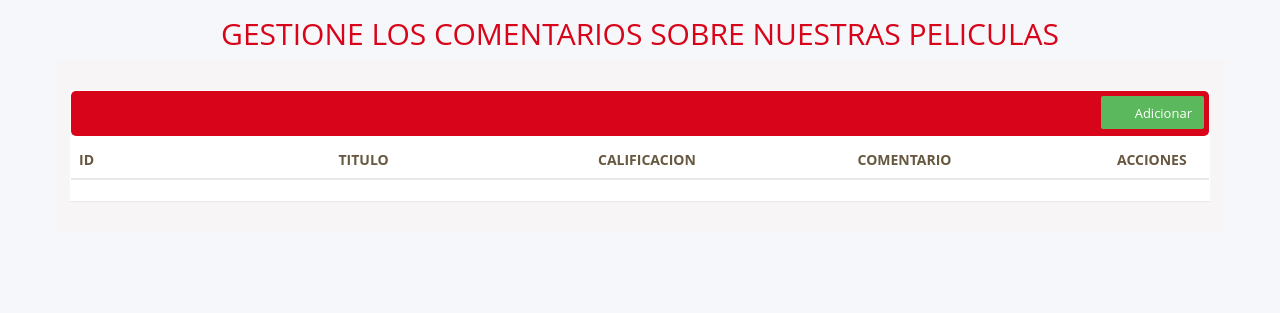
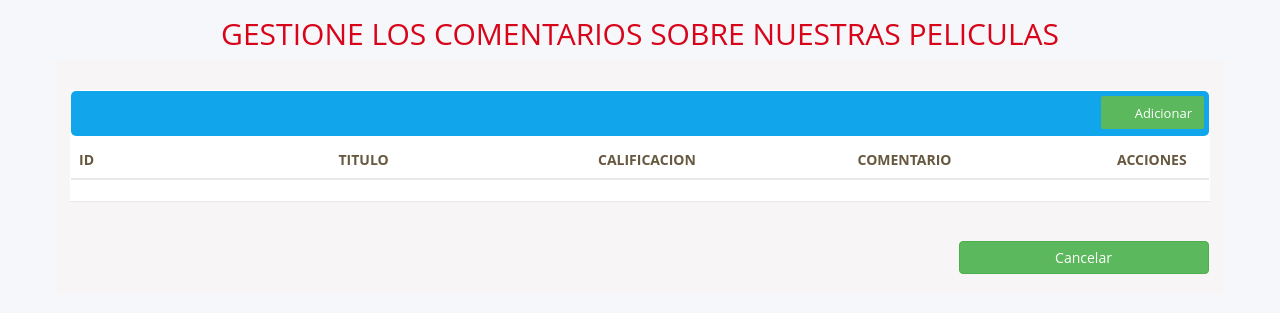
Before and after one commit to hcadenac/misionTIC, a Flask app: page /editComentario/ in a window 1280 px wide. Shown: the part 111-424 px from the top of the page. Run offline with Flask 2, Linux system fonts and the light colour scheme; lists and menus that the app fills with data are empty; some libraries are stand-ins or nearby versions.

Commit message:
proyecto entrega sprint4 version 3

```diff
--- a/forms.py
+++ b/forms.py
@@ -31,7 +31,7 @@ class addForm(FlaskForm):
     resena = TextAreaField('Reseña',validators=[DataRequired(message='Debe ingresar la reseña')])
 
     opcion = SelectField('Seleccione la Opcion', choices=[])
-    calificacion = IntegerField('Calificacion', validators=[DataRequired()])
+    calificacion = IntegerField('Calificacion', validators=[DataRequired(message='Debe ingresar la calificacion')])
     comentario = TextAreaField('Comentario',validators=[DataRequired(message='Debe ingresar Comentario')])
 
     dia = StringField('Dia',validators=[DataRequired(message='Debe ingresar el dia')])
--- a/templates/formAddCom.html
+++ b/templates/formAddCom.html
@@ -21,7 +21,7 @@
    <br>
     <div class="row" style="display: flex; justify-content: center;">
       <div class="col-sm-6" >
-        <a href="/addComen/" class=" btn btn-danger" style="display: block;">Cancelar</a>
+        <a href="{{ url_for('gestionComentario')}}" class=" btn btn-danger" style="display: block;">Cancelar</a>
       </div>
       <div class="col-sm-6" >
         {{ form.submit(class='form-control btn btn-danger') }}
--- a/templates/formAdminUser.html
+++ b/templates/formAdminUser.html
@@ -16,7 +16,7 @@
       }
 
       .table-title {
-        background: #d80419;
+        background: #11a6eb;
         color: white;
         padding-bottom: 20px;
         padding-top: 5px;
@@ -178,8 +178,8 @@
 						</div>
 					</div>
 					<div class="modal-footer">
-						<input type="button" class="btn btn-default" data-dismiss="modal" value="Cancelar">
-						<input type="submit" class="btn btn-info" value="Guardar">
+						<input type="button" class="btn btn-warning" data-dismiss="modal" value="Cancelar">
+						<input type="submit" class="btn btn-success" value="Guardar">
 					</div>
 				</form>
 			</div>
@@ -190,6 +190,12 @@
 
       </table>
   </div>
+  </div>
+  <div class="row" style="display: flex; justify-content: center;">
+    <div class="col-sm-10">
+      <a href="{{ url_for('logout')}}" class="btn btn-success" style="margin-left: 791px; padding-bottom: 5px; margin-top: 10px; margin-bottom: 20px; width: 250px;" data-toggle="modal">Cancelar</a>
+      <!-- <button type="button" onclick="'/editComentario/'" style="margin-left: 853px; padding-bottom: 5px; margin-bottom: 20px;" class="btn btn-info add-new"><i class="fa fa-plus"></i> Gestionar Comentarios</button> -->
+    </div>
 </div>
 
 </body>
--- a/templates/formUsuario.html
+++ b/templates/formUsuario.html
@@ -210,11 +210,12 @@ table.table .avatar {
 
           </div>
         </div>
-
+        <div class="row" style="display: flex; justify-content: center;">
           <div class="col-sm-10">
             <a href="/gestionComentario/" class="btn btn-success" style="margin-left: 853px; padding-bottom: 5px; margin-bottom: 20px;" data-toggle="modal">Gestionar Comentarios</a>
             <!-- <button type="button" onclick="'/editComentario/'" style="margin-left: 853px; padding-bottom: 5px; margin-bottom: 20px;" class="btn btn-info add-new"><i class="fa fa-plus"></i> Gestionar Comentarios</button> -->
           </div>
 
+        </div>
     </div>
 {% endblock %}
```
Also changed, not shown: templates/formadmin.html (+1 -29 lines), cinema.db.
